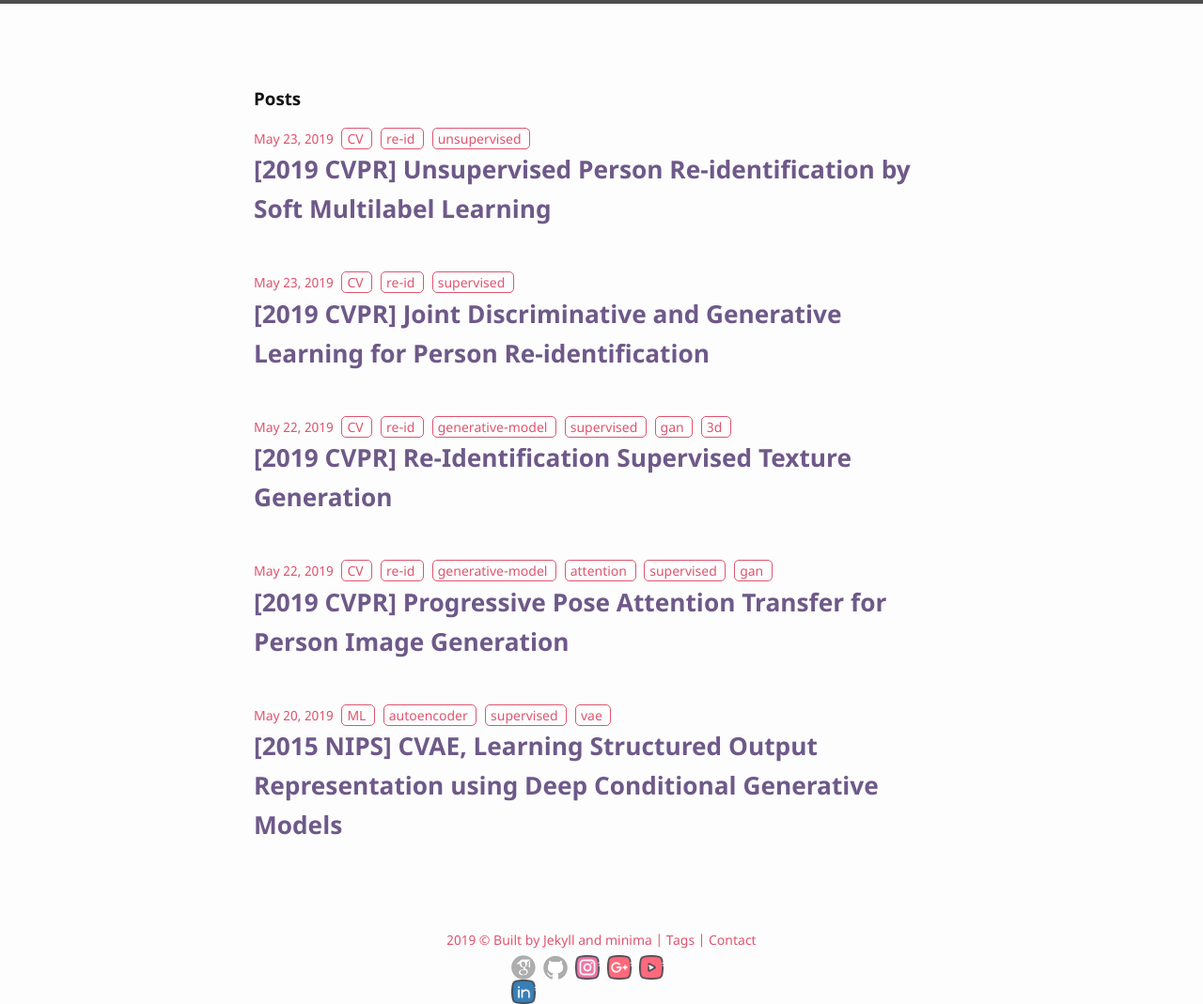
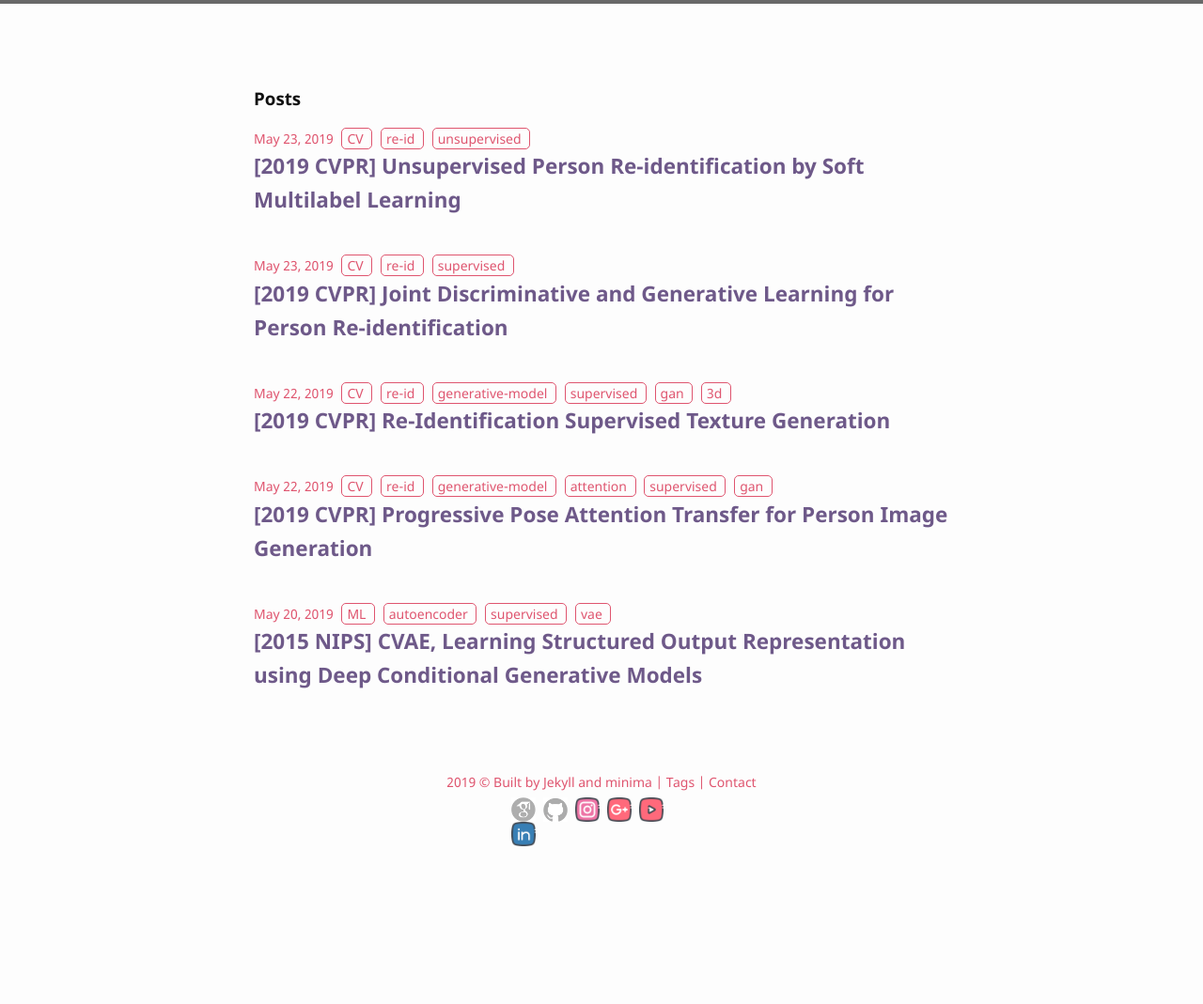
Before and after one commit to bismex/bismex.github.io, a Jekyll site: the page built from index.html, in a window 1280 px wide and 1069 px high. Shown: the whole window at 94% size. Built offline with Jekyll 4.4.1, drawn with Linux system fonts in a browser that asks for light colours.

Commit message:
Update _layout.scss

```diff
--- a/_sass/minima/_layout.scss
+++ b/_sass/minima/_layout.scss
@@ -6,7 +6,7 @@
   // border-bottom: 1px solid $crimson-color-very-light;
   min-height: $spacing-unit * 1.75;
 
-  background: #222;
+  background: #444;
   opacity: 0.8;
 
   // Positioning context for the mobile navigation icon
@@ -174,7 +174,7 @@
   list-style: none;
 
   > li {
-    margin-bottom: $spacing-unit * 1.5;
+    margin-bottom: $spacing-unit * 1.3;
   }
 }
 
@@ -199,7 +199,7 @@
 
 .post-link {
   display: block;
-  @include relative-font-size(1.75);
+  @include relative-font-size(1.50);
   font-weight: 600;
 
   font-color: #000000;
```
